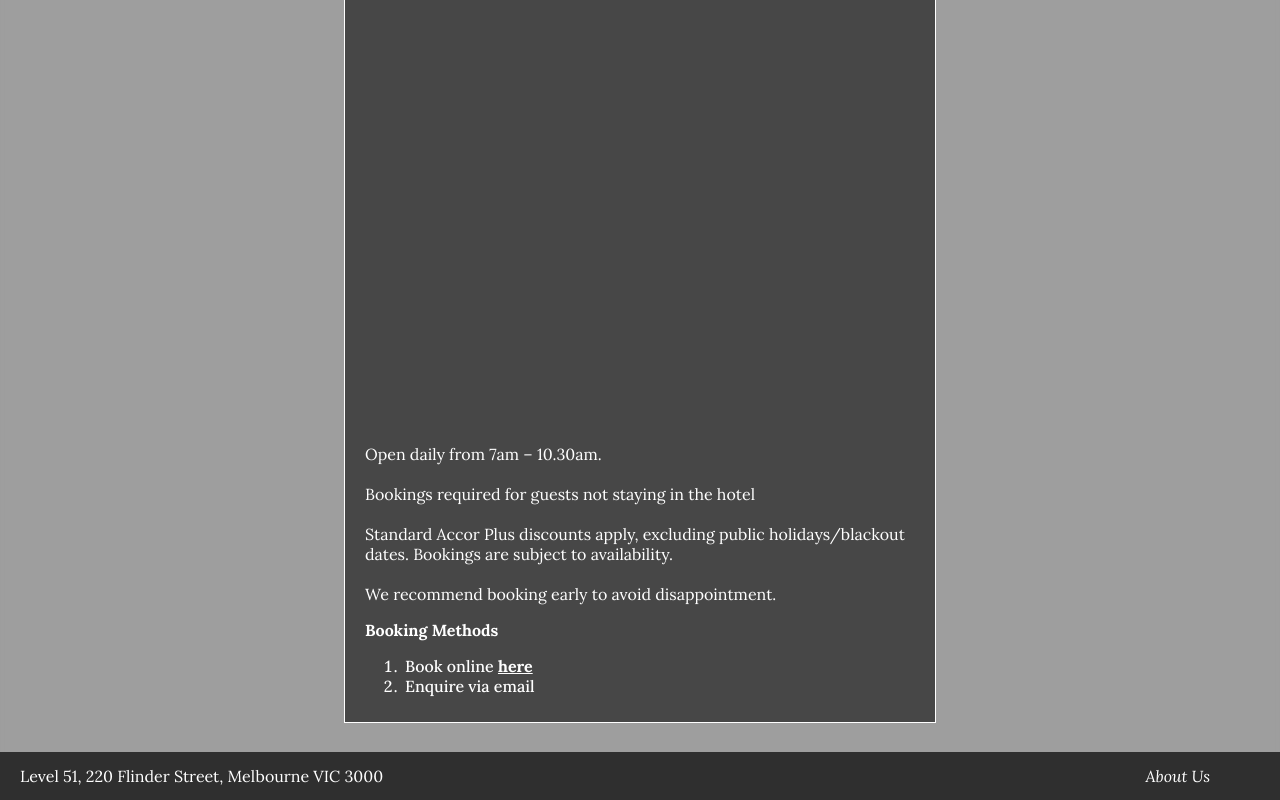
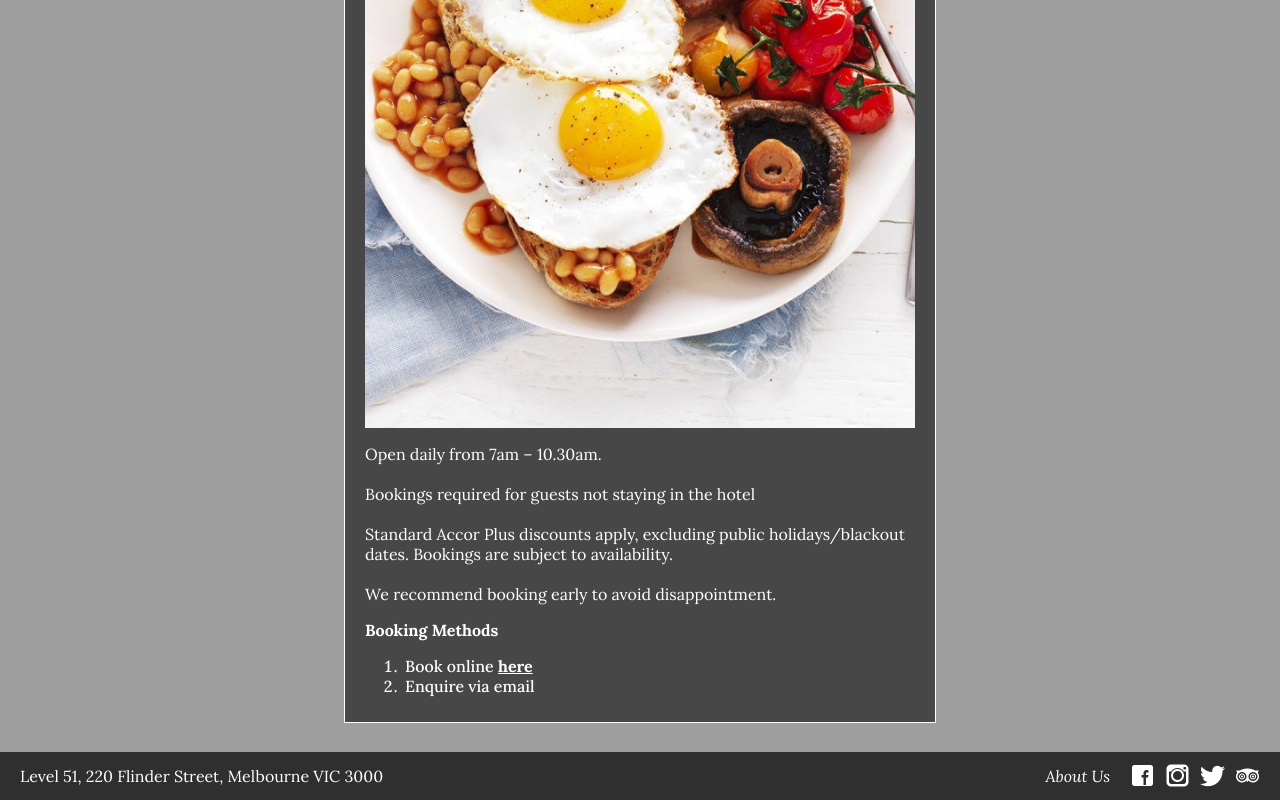
Before and after one commit to andersonzw/restaurant-menus, a plain HTML site: page index.html in a window 1280 px wide. Shown: the part 577-1377 px from the top of the page. Drawn offline with Linux system fonts and the light colour scheme; the site is published under a folder, as on GitHub Pages, so addresses that start at the root find nothing.

Commit message:
fixed pathing

```diff
--- a/index.html
+++ b/index.html
@@ -10,7 +10,7 @@
 <body>
     <div class="header">
             <div class="header-logo">
-                <img src="/assets/icons/icons8-burger-64.png" alt="" >
+                <img src="assets/icons/icons8-burger-64.png" alt="" >
                 <p>229 Buffet</p>
             </div>
 
@@ -24,7 +24,7 @@
 
     <div class="main-content">
         <h1 class="title">Breakfast Buffet</h1>
-        <div class="main-image"><img src="/assets/breakfast.jpg" alt="breakfast image" id="image"></div>
+        <div class="main-image"><img src="assets/breakfast.jpg" alt="breakfast image" id="image"></div>
         <div class="description">Open daily from <span class="opening-times">7am – 10.30am.</span> <br><br>
             Bookings required for guests not staying in the hotel<br><br>
             Standard Accor Plus discounts apply, excluding public holidays/blackout dates. Bookings are subject to availability. <br><br>
@@ -42,10 +42,10 @@
         <p>Level 51, 220 Flinder Street, Melbourne VIC 3000</p>
         <div class="icon">
             <p>About Us</p>
-            <img src="/assets/icons/icons8-facebook-50 (1).png" alt="">
-            <img src="/assets/icons/icons8-instagram-old-50.png" alt="">
-            <img src="/assets/icons/icons8-twitter-50.png" alt="">
-            <img src="/assets/icons/icons8-trip-advisor-50.png" alt="">
+            <img src="assets/icons/icons8-facebook-50 (1).png" alt="">
+            <img src="assets/icons/icons8-instagram-old-50.png" alt="">
+            <img src="assets/icons/icons8-twitter-50.png" alt="">
+            <img src="assets/icons/icons8-trip-advisor-50.png" alt="">
         </div>
     </div>
 </body>
```
